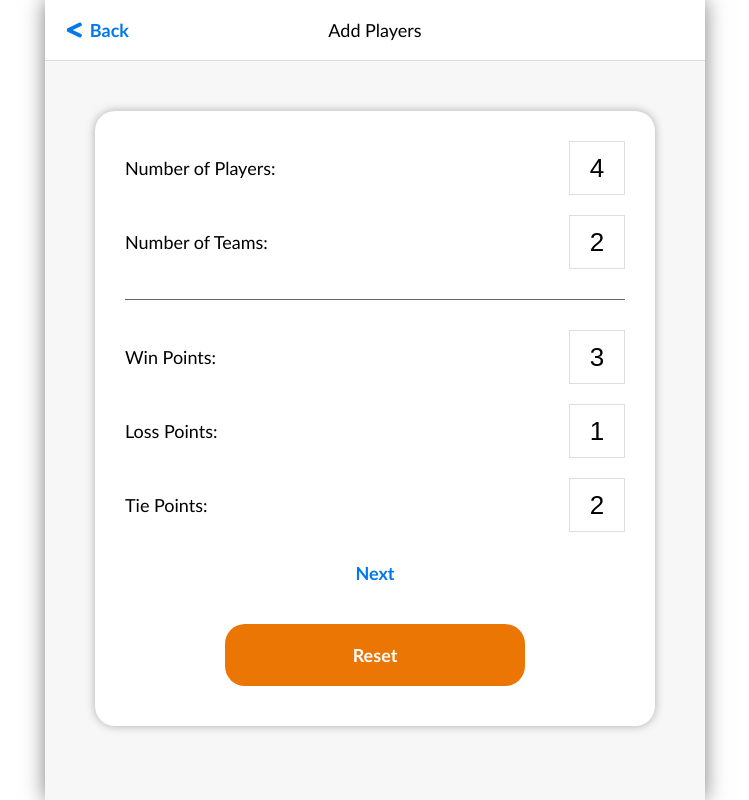
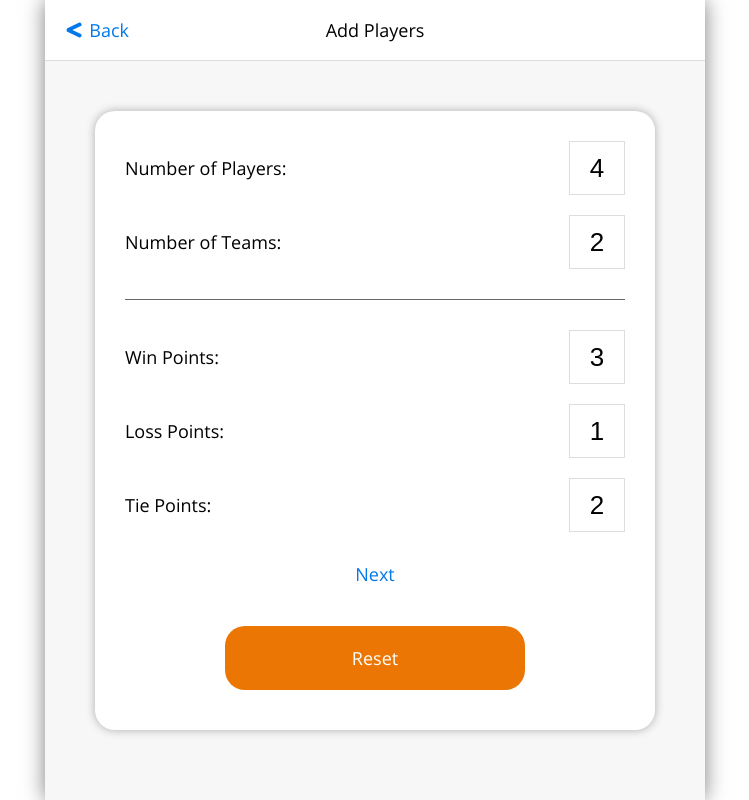
Before and after one commit to christianhalsell/app-street-sports-challenger, a React (Create React App) app: page /inputaddplayers in a window 1280 px wide. Shown: the whole page, without its empty margins (265-1014 px from the left). Built offline with nearby package versions, Linux system fonts and the light colour scheme.

Commit message:
update fonts

```diff
--- a/src/components/Button.module.css
+++ b/src/components/Button.module.css
@@ -6,7 +6,7 @@
   color: white;
   cursor: pointer;
   display: flex;
-  font-family: 'Lato-Bold';
+  font-family: 'OpenSans-Regular', 'Helvetica Neue', 'Arial', sans-serif;
   font-size: 1.125rem;
   justify-content: center;
   margin: 10px;
--- a/src/components/Container.module.css
+++ b/src/components/Container.module.css
@@ -3,7 +3,7 @@
   box-sizing: border-box;
   display: flex;
   flex-direction: column;
-  font-family: 'Lato-Regular';
+  font-family: 'OpenSans-Regular', 'Helvetica Neue', 'Arial', sans-serif;
   font-size: 1.125rem;
   height: 100vh;
   margin: 0 auto;
--- a/src/components/ErrorModal.module.css
+++ b/src/components/ErrorModal.module.css
@@ -1,6 +1,6 @@
 .title {
   color: var(--extra-dark-gray);
-  font-family: 'Lato-Bold';
+  font-family: 'OpenSans-Bold', 'Helvetica Neue', 'Arial', sans-serif;
   font-size: 1.5rem;
   margin-bottom: 0.625rem;
   padding-top: 10px;
--- a/src/components/InputTeamDisplay.module.css
+++ b/src/components/InputTeamDisplay.module.css
@@ -20,7 +20,7 @@
 }
 .playersText {
   color: white;
-  font-family: 'open-sans';
+  font-family: 'OpenSans-Regular', 'Helvetica Neue', 'Arial', sans-serif;
   font-size: 24px;
 }
 .scoreWrapper {
--- a/src/components/RoundCard.module.css
+++ b/src/components/RoundCard.module.css
@@ -12,6 +12,6 @@
 }
 .fieldText {
   color: #222;
-  font-family: 'open-sans-bold';
+  font-family: 'OpenSans-Bold', 'Helvetica Neue', 'Arial', sans-serif;
   font-size: 20px;
 }
--- a/src/index.css
+++ b/src/index.css
@@ -1,21 +1,22 @@
 @font-face {
-  font-family: 'Lato-Regular';
-  src: local('Lato-Regular'),
-    url('./fonts/Lato/Lato-Regular.ttf') format('truetype');
+  font-family: 'OpenSans-Regular';
+  src: local('OpenSans-Regular'),
+    url('./assets/fonts/OpenSans-Regular.ttf') format('truetype');
   font-weight: normal;
 }
 
 @font-face {
-  font-family: 'Lato-Bold';
-  src: local('Lato-Bold'), url('./fonts/Lato/Lato-Bold.ttf') format('truetype');
+  font-family: 'OpenSans-Bold';
+  src: local('OpenSans-Bold'),
+    url('./assets/fonts/OpenSans-Bold.ttf') format('truetype');
   font-weight: bold;
 }
 
 body {
   margin: 0;
-  font-family: -apple-system, BlinkMacSystemFont, 'Segoe UI', 'Roboto', 'Oxygen',
-    'Ubuntu', 'Cantarell', 'Fira Sans', 'Droid Sans', 'Helvetica Neue',
-    sans-serif;
+  font-family: 'OpenSans-Regular', -apple-system, BlinkMacSystemFont, 'Segoe UI',
+    'Roboto', 'Oxygen', 'Ubuntu', 'Cantarell', 'Fira Sans', 'Droid Sans',
+    'Helvetica Neue', sans-serif;
   -webkit-font-smoothing: antialiased;
   -moz-osx-font-smoothing: grayscale;
   font-size: 16px;
--- a/src/index.js
+++ b/src/index.js
@@ -5,8 +5,8 @@ import { store } from './app/store';
 import App from './App';
 import './index.css';
 
-import './fonts/Lato/Lato-Regular.ttf';
-import './fonts/Lato/Lato-Bold.ttf';
+import './assets/fonts/OpenSans-Regular.ttf';
+import './assets/fonts/OpenSans-Bold.ttf';
 
 const container = document.getElementById('root');
 const root = createRoot(container);
```
Also changed, not shown: src/assets/fonts/OpenSans-Bold.ttf (added), src/assets/fonts/OpenSans-Regular.ttf (added).
